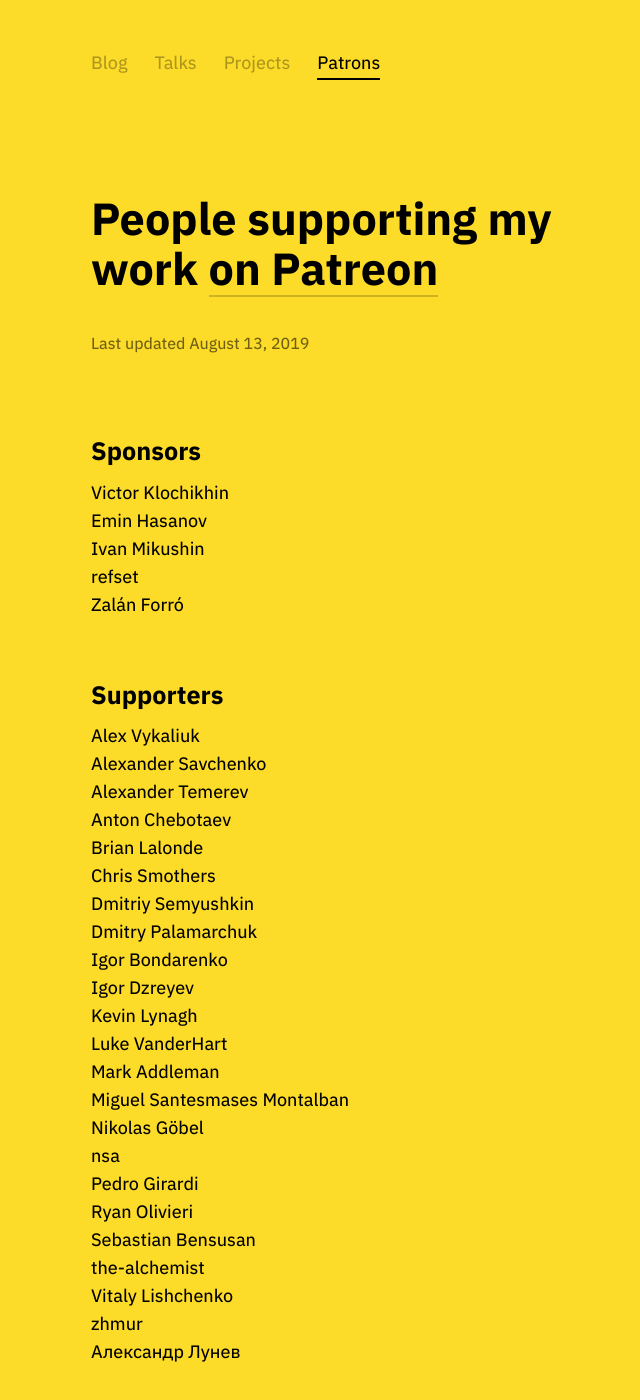
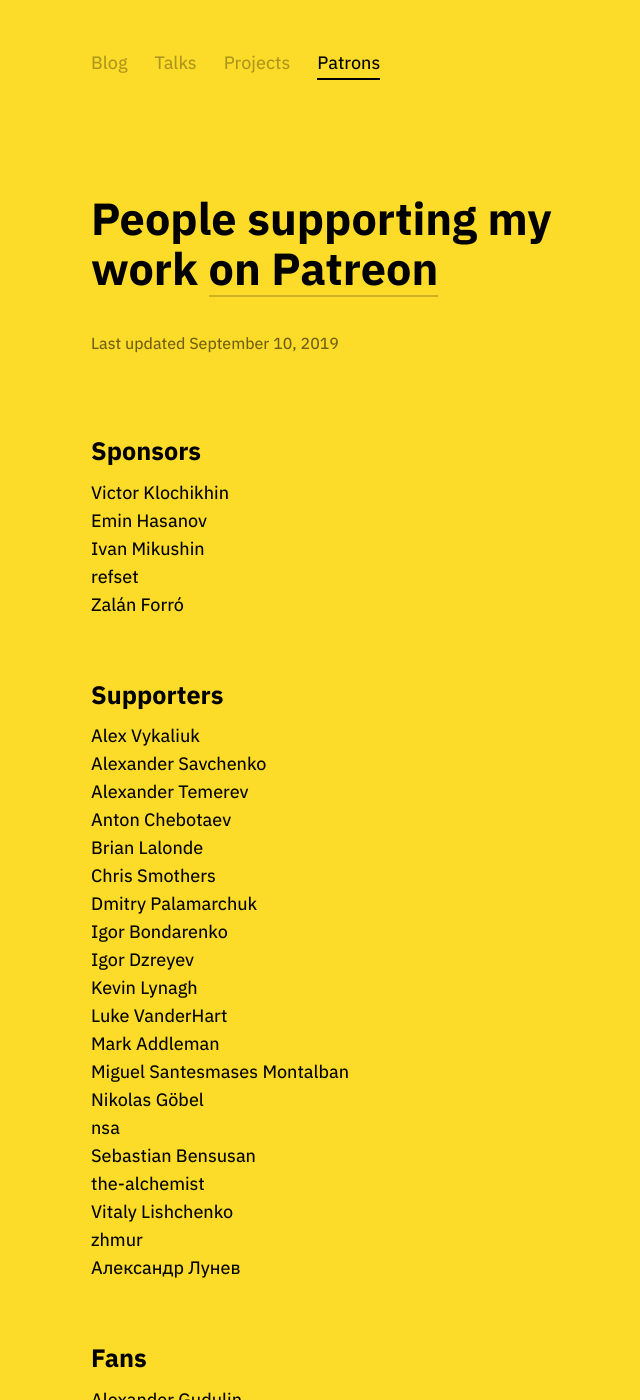
Before and after one commit to tonsky/tonsky.github.io, a Jekyll site: the page built from patrons/index.html, in a window 1280 px wide and 1400 px high. Shown: the whole window, without its empty margins (278-918 px from the left). Built offline with Jekyll 4.4.1, drawn with Linux system fonts in a browser that asks for light colours; some of the changed text lies outside the part shown.

Commit message:
September patrons update

```diff
--- a/patrons/index.html
+++ b/patrons/index.html
@@ -17,7 +17,7 @@
 <div class="post">
 
 <h1 class="title">People supporting my work <a href="https://patreon.com/tonsky" target="_blank">on Patreon</a></h1>
-<div class="footer">Last updated August 13, 2019</div>
+<div class="footer">Last updated September 10, 2019</div>
 
 <h2>Sponsors</h2>
 <li>Victor Klochikhin</li>
@@ -33,7 +33,6 @@
 <li>Anton Chebotaev</li>
 <li>Brian Lalonde</li>
 <li>Chris Smothers</li>
-<li>Dmitriy Semyushkin</li>
 <li>Dmitry Palamarchuk</li>
 <li>Igor Bondarenko</li>
 <li>Igor Dzreyev</li>
@@ -43,8 +42,6 @@
 <li>Miguel Santesmases Montalban</li>
 <li>Nikolas Göbel</li>
 <li>nsa</li>
-<li>Pedro Girardi</li>
-<li>Ryan Olivieri</li>
 <li>Sebastian Bensusan</li>
 <li>the-alchemist</li>
 <li>Vitaly Lishchenko</li>
```
Also changed, not shown: other parts of patrons/index.html (+0 -2 lines).
